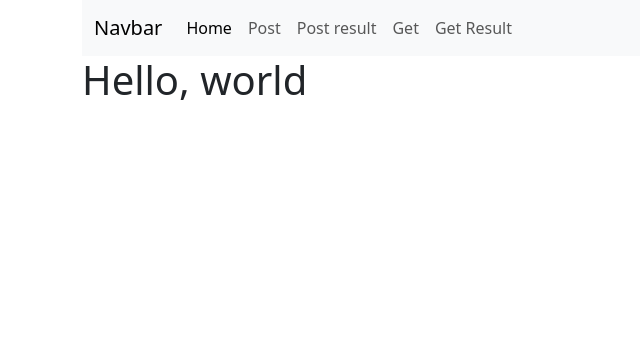
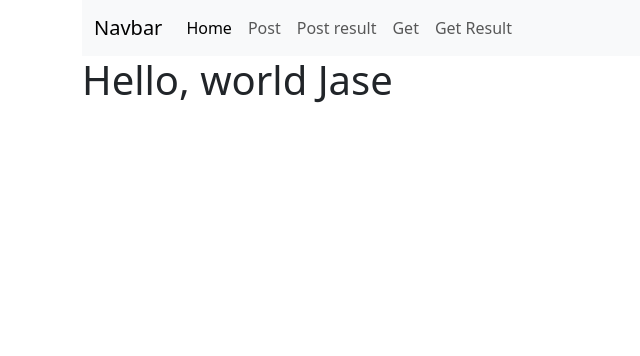
Before and after one commit to JaseADohn/HW2, a PHP site: page / in a window 1280 px wide. Shown: the top 356 px of the page, without its empty margins (0-640 px from the left). Run offline with PHP 8.4, Linux system fonts and the light colour scheme.

Commit message:
Update index.php

```diff
--- a/index.php
+++ b/index.php
@@ -1,7 +1,7 @@
 <?php
 include "view-header.php";
 ?>
-      <h1>Hello, world </h1>
+      <h1>Hello, world Jase </h1>
 <?php
 include "view-footer.php";
 ?>
```
